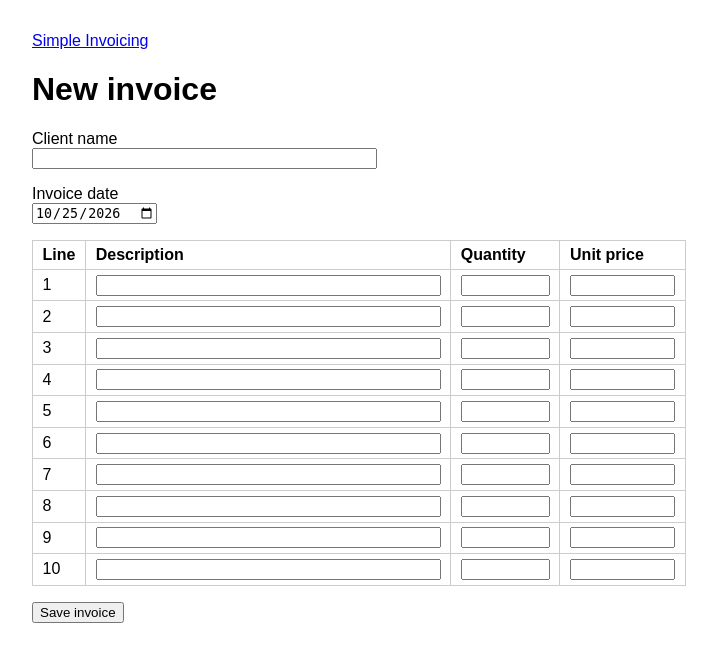
After one commit to cfbragdon/SimpleInvoicing, a Flask app: page /invoices/new in a window 1280 px wide. The commit adds this page. Shown: the top 662 px of the page, without its empty margins (0-717 px from the left). Run offline with Flask 3, Linux system fonts and the light colour scheme.

Commit message:
Create numbered invoices with line items and calculated totals
Co-Authored-By: Claude Opus 5.5 <noreply@anthropic.com>

```diff
--- a/app.py
+++ b/app.py
@@ -1,13 +1,19 @@
 """Simple Invoicing: a local invoicing app for Assignment 4 (BILD-AI)."""
 
 import sqlite3
+from datetime import date, timedelta
+from decimal import ROUND_HALF_UP, Decimal, InvalidOperation
 from pathlib import Path
 
-from flask import Flask, render_template
+from flask import Flask, abort, redirect, render_template, request, url_for
 
 HOST = "127.0.0.1"
 PORT = 5880
 DATABASE = Path(__file__).parent / "invoices.db"
+
+LINE_ROWS = 10
+DUE_DAYS = 15
+CENT = Decimal("0.01")
 
 # Amounts are stored as whole cents and quantities as hundredths.
 SCHEMA = """
@@ -39,11 +45,144 @@ def init_db():
         conn.executescript(SCHEMA)
 
 
+def get_db():
+    conn = sqlite3.connect(DATABASE)
+    conn.row_factory = sqlite3.Row
+    return conn
+
+
+def parse_amount(text):
+    """Turn typed text into a Decimal with at most two decimals, or None."""
+    try:
+        value = Decimal(text.strip().replace(",", "."))
+    except InvalidOperation:
+        return None
+    if not value.is_finite() or value != value.quantize(CENT):
+        return None
+    return value
+
+
+def line_amount(quantity, price):
+    """Quantity x price, rounded half up to two decimals."""
+    return (quantity * price).quantize(CENT, rounding=ROUND_HALF_UP)
+
+
+@app.template_filter("money")
+def format_money(cents):
+    return f"{Decimal(cents) / 100:.2f}"
+
+
+@app.template_filter("quantity")
+def format_quantity(hundredths):
+    return f"{Decimal(hundredths) / 100:f}"
+
+
+@app.template_filter("date")
+def format_date(iso_text):
+    return date.fromisoformat(iso_text).strftime("%d.%m.%Y")
+
+
 @app.route("/")
 def index():
     return render_template("index.html")
 
 
+@app.route("/invoices/new", methods=["GET", "POST"])
+def new_invoice():
+    if request.method == "GET":
+        form = {"client_name": "", "invoice_date": date.today().isoformat()}
+        rows = [{"description": "", "quantity": "", "price": ""}] * LINE_ROWS
+        return render_template("new_invoice.html", form=form, rows=rows, error=None)
+
+    form = {
+        "client_name": request.form.get("client_name", "").strip(),
+        "invoice_date": request.form.get("invoice_date", "").strip(),
+    }
+    rows = [
+        {
+            "description": request.form.get(f"description_{i}", "").strip(),
+            "quantity": request.form.get(f"quantity_{i}", "").strip(),
+            "price": request.form.get(f"price_{i}", "").strip(),
+        }
+        for i in range(LINE_ROWS)
+    ]
+
+    error = None
+    lines = []
+    for position, row in enumerate(rows, start=1):
+        if not (row["description"] or row["quantity"] or row["price"]):
+            continue  # completely empty rows are ignored
+        quantity = parse_amount(row["quantity"])
+        price = parse_amount(row["price"])
+        if quantity is None or price is None:
+            error = f"Line {position}: quantity and price must be numbers with at most two decimals."
+            break
+        lines.append((row["description"], quantity, price, line_amount(quantity, price)))
+
+    if error is None and not lines:
+        error = "Please enter at least one line."
+
+    if error is None:
+        try:
+            invoice_date = date.fromisoformat(form["invoice_date"])
+        except ValueError:
+            error = "Please enter the invoice date."
+
+    if error:
+        return render_template("new_invoice.html", form=form, rows=rows, error=error)
+
+    total = sum(amount for _, _, _, amount in lines)
+    # The due date field arrives in Stage 5; until then it is the default.
+    due_date = invoice_date + timedelta(days=DUE_DAYS)
+
+    conn = get_db()
+    try:
+        with conn:
+            conn.execute("BEGIN IMMEDIATE")  # lock so two saves cannot take the same number
+            number = conn.execute(
+                "SELECT COALESCE(MAX(number), 0) + 1 FROM invoices"
+            ).fetchone()[0]
+            invoice_id = conn.execute(
+                "INSERT INTO invoices (number, client_name, invoice_date, due_date, total_cents)"
+                " VALUES (?, ?, ?, ?, ?)",
+                (number, form["client_name"], invoice_date.isoformat(),
+                 due_date.isoformat(), int(total * 100)),
+            ).lastrowid
+            conn.executemany(
+                "INSERT INTO invoice_lines (invoice_id, position, description,"
+                " quantity_hundredths, unit_price_cents, amount_cents)"
+                " VALUES (?, ?, ?, ?, ?, ?)",
+                [
+                    (invoice_id, position, description, int(quantity * 100),
+                     int(price * 100), int(amount * 100))
+                    for position, (description, quantity, price, amount)
+                    in enumerate(lines, start=1)
+                ],
+            )
+    finally:
+        conn.close()
+
+    return redirect(url_for("show_invoice", number=number))
+
+
+@app.route("/invoices/<int:number>")
+def show_invoice(number):
+    conn = get_db()
+    try:
+        invoice = conn.execute(
+            "SELECT * FROM invoices WHERE number = ?", (number,)
+        ).fetchone()
+        if invoice is None:
+            abort(404)
+        lines = conn.execute(
+            "SELECT * FROM invoice_lines WHERE invoice_id = ? ORDER BY position",
+            (invoice["id"],),
+        ).fetchall()
+    finally:
+        conn.close()
+    return render_template("invoice.html", invoice=invoice, lines=lines)
+
+
 if __name__ == "__main__":
     init_db()
     app.run(host=HOST, port=PORT)
--- /dev/null
+++ b/templates/base.html
@@ -0,0 +1,18 @@
+<!doctype html>
+<html lang="en">
+<head>
+    <meta charset="utf-8">
+    <title>{% block title %}Simple Invoicing{% endblock %}</title>
+    <style>
+        body { font-family: sans-serif; margin: 2em; }
+        table { border-collapse: collapse; }
+        th, td { border: 1px solid #ccc; padding: 0.3em 0.6em; text-align: left; }
+        .number { text-align: right; }
+        .error { color: #b00020; font-weight: bold; }
+    </style>
+</head>
+<body>
+    <p><a href="{{ url_for('index') }}">Simple Invoicing</a></p>
+    {% block content %}{% endblock %}
+</body>
+</html>
--- /dev/null
+++ b/templates/new_invoice.html
@@ -0,0 +1,28 @@
+{% extends "base.html" %}
+{% block title %}New invoice{% endblock %}
+{% block content %}
+    <h1>New invoice</h1>
+    {% if error %}<p class="error">{{ error }}</p>{% endif %}
+    <form method="post">
+        <p>
+            <label>Client name<br>
+                <input type="text" name="client_name" value="{{ form.client_name }}" size="40"></label>
+        </p>
+        <p>
+            <label>Invoice date<br>
+                <input type="date" name="invoice_date" value="{{ form.invoice_date }}"></label>
+        </p>
+        <table>
+            <tr><th>Line</th><th>Description</th><th>Quantity</th><th>Unit price</th></tr>
+            {% for row in rows %}
+            <tr>
+                <td>{{ loop.index }}</td>
+                <td><input type="text" name="description_{{ loop.index0 }}" value="{{ row.description }}" size="40"></td>
+                <td><input type="text" name="quantity_{{ loop.index0 }}" value="{{ row.quantity }}" size="8"></td>
+                <td><input type="text" name="price_{{ loop.index0 }}" value="{{ row.price }}" size="10"></td>
+            </tr>
+            {% endfor %}
+        </table>
+        <p><button type="submit">Save invoice</button></p>
+    </form>
+{% endblock %}
```
Also changed, not shown: templates/index.html (+4 -9 lines), templates/invoice.html (added, +24 -0 lines), tracking.md (added, +39 -0 lines).
